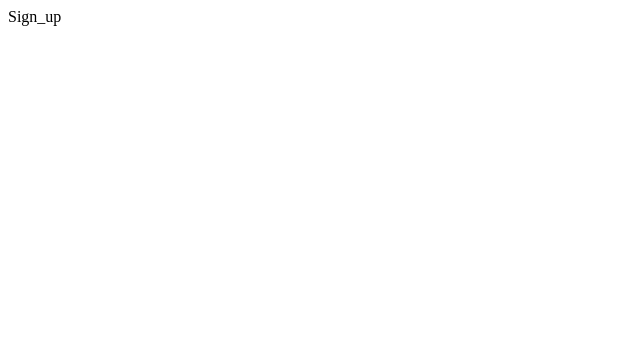
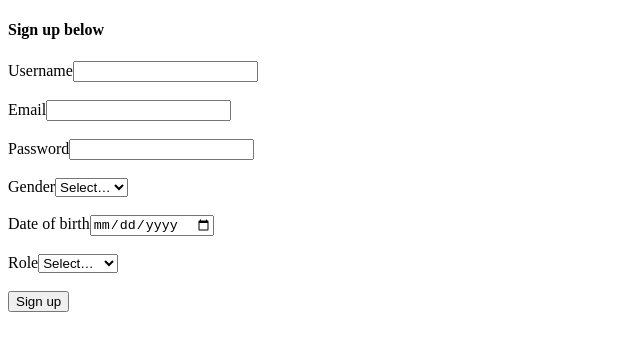
Before and after one commit to deep473/dec-proj-fe, a React (Vite) app: page /sign_up in a window 1280 px wide. Shown: the top 350 px of the page, without its empty margins (0-640 px from the left). Built offline with nearby package versions, Linux system fonts and the light colour scheme.

Commit message:
12th june

```diff
--- a/src/pages/Sign_in.jsx
+++ b/src/pages/Sign_in.jsx
@@ -1,7 +1,67 @@
-import React from 'react'
+import React, { useState } from "react";
+import { useNavigate } from "react-router-dom";
 
 export default function Sign_in() {
+  const [username, setUsername] = useState("");
+  const [password, setPassword] = useState("");
+  const navigate = useNavigate();
+
+  async function handleSubmit(e) {
+    e.preventDefault();
+
+    const data = { username, password };
+
+    try {
+      const resp = await fetch("http://localhost:8080/signIn", {
+      method: "POST",
+      headers: {
+        "Content-Type": "application/json",
+        "Accept": "text/plain"
+      },
+      body: JSON.stringify(data),
+    });
+
+
+      const msg = await resp.text();
+
+      if (msg === "admin" || msg === "customer") {
+        localStorage.setItem("username", username);
+        navigate(`/${msg}_home`);
+      } else {
+        alert(msg);
+      }
+    } catch (err) {
+      console.error("Login error:", err);
+      alert("Could not sign in");
+    }
+  }
+
   return (
-    <div>Sign_in</div>
-  )
+    <>
+      <h4 >Sign in</h4>
+
+      <form onSubmit={handleSubmit}>
+
+          <label htmlFor="username">Username</label>
+          <input
+            id="username"
+            value={username}
+            onChange={(e) => setUsername(e.target.value)}
+          />
+
+          <label htmlFor="password">Password</label>
+          <input
+            id="password"
+            type="password"
+            value={password}
+            onChange={(e) => setPassword(e.target.value)}
+          />
+
+
+        <button className="btn btn-primary w-100" type="submit">
+          Log in
+        </button>
+      </form>
+   </>
+  );
 }
--- a/src/pages/Sign_up.jsx
+++ b/src/pages/Sign_up.jsx
@@ -1,7 +1,101 @@
-import React from 'react'
+import React, { useState } from "react";
 
 export default function Sign_up() {
+
+  const [username, setUsername] = useState("");
+  const [email, setEmail]       = useState("");
+  const [password, setPassword] = useState("");
+  const [gender, setGender]     = useState("");
+  const [dob, setDob]           = useState("");
+  const [role, setRole]         = useState("");
+
+  async function handleSubmit(e) {
+    e.preventDefault();
+
+    const data = { username, email, password, gender, dob, role };
+
+    try {
+      const resp = await fetch("http://localhost:8080/signUp", {
+        method: "POST",
+        headers: { "Content-Type": "application/json" },
+        body: JSON.stringify(data),
+      });
+
+      alert(await resp.text());
+    } catch (err) {
+      console.error(err);
+      alert("Failed to sign up");
+    }
+  }
+
   return (
-    <div>Sign_up</div>
-  )
+    <div>
+      <h4>Sign up below</h4>
+
+      <form onSubmit={handleSubmit}>
+
+          <label htmlFor="username">Username</label>
+          <input
+            id="username"
+            value={username}
+            onChange={(e) => setUsername(e.target.value)}
+          />
+          <br></br><br></br>
+
+          <label htmlFor="email">Email</label>
+          <input
+            id="email"
+            type="email"
+            value={email}
+            onChange={(e) => setEmail(e.target.value)}
+          />
+         <br></br><br></br>
+          <label htmlFor="password">Password</label>
+          <input
+            id="password"
+            type="password"
+            value={password}
+            onChange={(e) => setPassword(e.target.value)}
+          />
+          <br></br><br></br>
+          <label htmlFor="gender">Gender</label>
+          <select
+            id="gender"
+            value={gender}
+            onChange={(e) => setGender(e.target.value)}
+          >
+            <option value="">Select…</option>
+            <option value="M">Male</option>
+            <option value="F">Female</option>
+            <option value="O">Other</option>
+          </select>
+          <br></br><br></br>
+          <label htmlFor="dob">Date of birth</label>
+          <input
+            id="dob"
+            type="date"
+            value={dob}
+            onChange={(e) => setDob(e.target.value)}
+          />
+
+
+          <br></br><br></br>
+          <label htmlFor="role">Role</label>
+          <select
+            id="role"
+            value={role}
+            onChange={(e) => setRole(e.target.value)}
+          >
+            <option value="">Select…</option>
+            <option value="customer">Customer</option>
+            <option value="admin">Admin</option>
+          </select>
+
+          <br></br><br></br>
+        <button type="submit">
+          Sign up
+        </button>
+      </form>
+    </div>
+  );
 }
```
